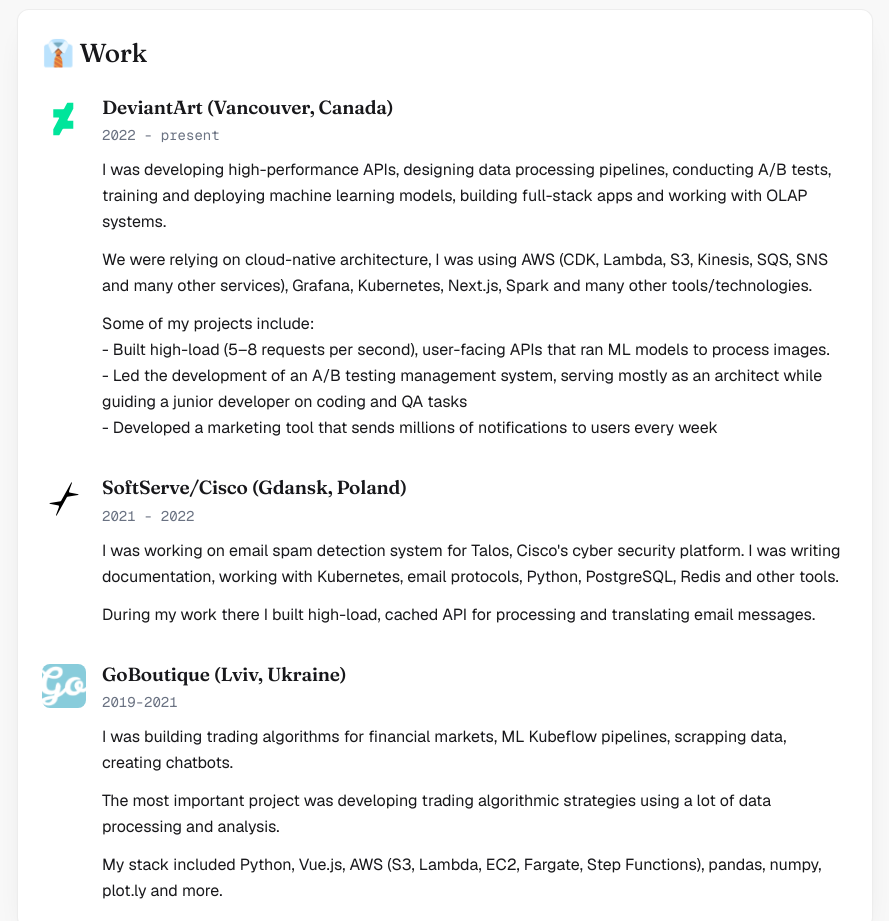
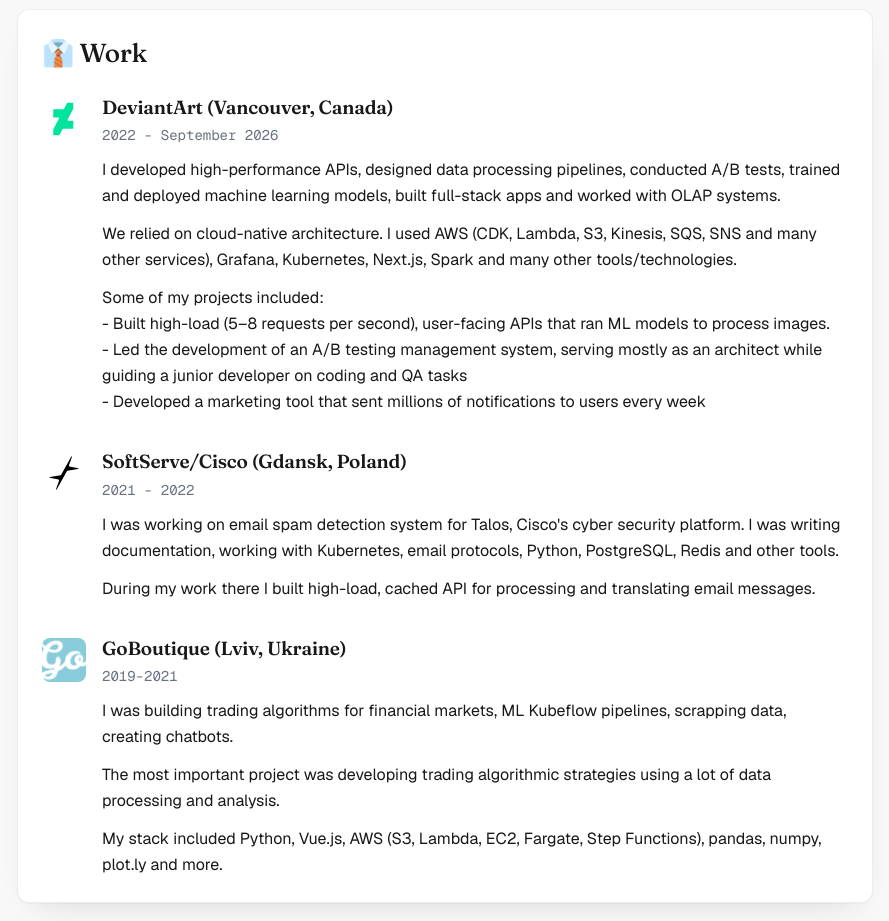
Before and after one commit to vovapyc/vovapyc.github.io, a SvelteKit app: page / in a window 1280 px wide. Shown: the part 960-1881 px from the top of the page, without its empty margins (195-1084 px from the left). Built offline with nearby package versions, Linux system fonts and the light colour scheme.

Commit message:
Update DeviantArt end date and speed up entrances another 20 percent

```diff
--- a/src/routes/+page.svelte
+++ b/src/routes/+page.svelte
@@ -118,20 +118,19 @@
 <WorkExperiences>
 	<WorkExperience
 		company="DeviantArt (Vancouver, Canada)"
-		period="2022 - present"
+		period="2022 - September 2026"
 		logo={deviantArtLogo}
 	>
 		<p>
-			I was developing high-performance APIs, designing data processing pipelines, conducting A/B
-			tests, training and deploying machine learning models, building full-stack apps and working
-			with OLAP systems.
+			I developed high-performance APIs, designed data processing pipelines, conducted A/B tests,
+			trained and deployed machine learning models, built full-stack apps and worked with OLAP
+			systems.
 		</p>
 		<p>
-			We were relying on cloud-native architecture, I was using AWS (CDK, Lambda, S3, Kinesis, SQS,
-			SNS and many other services), Grafana, Kubernetes, Next.js, Spark and many other
-			tools/technologies.
+			We relied on cloud-native architecture. I used AWS (CDK, Lambda, S3, Kinesis, SQS, SNS and
+			many other services), Grafana, Kubernetes, Next.js, Spark and many other tools/technologies.
 		</p>
-		<span>Some of my projects include:</span>
+		<span>Some of my projects included:</span>
 		<ul class="">
 			<li>
 				- Built high-load (5–8 requests per second), user-facing APIs that ran ML models to process
@@ -141,7 +140,7 @@
 				- Led the development of an A/B testing management system, serving mostly as an architect
 				while guiding a junior developer on coding and QA tasks
 			</li>
-			<li>- Developed a marketing tool that sends millions of notifications to users every week</li>
+			<li>- Developed a marketing tool that sent millions of notifications to users every week</li>
 		</ul>
 	</WorkExperience>
 	<WorkExperience
@@ -246,32 +245,34 @@
 	/* Entrance: memoji, then the handwritten line writes itself, then the name, bio and cards */
 	@media (prefers-reduced-motion: no-preference) {
 		.memoji {
-			animation: appear calc(0.8s / 1.3) cubic-bezier(0.2, 0.8, 0.2, 1) both;
+			animation: appear calc(0.8s / 1.3 / 1.2) cubic-bezier(0.2, 0.8, 0.2, 1) both;
 		}
 
 		.note {
 			mask-image: linear-gradient(90deg, #000 40%, transparent 60%);
 			mask-size: 250% 100%;
-			animation: write calc(1.1s / 1.3) ease-in-out calc(0.25s / 1.3) both;
+			animation: write calc(1.1s / 1.3 / 1.2) ease-in-out calc(0.25s / 1.3 / 1.2) both;
 		}
 
 		.note-flag {
 			display: inline-block;
-			animation: pop calc(0.5s / 1.3) cubic-bezier(0.3, 1.6, 0.5, 1) calc(1.2s / 1.3) both;
+			animation: pop calc(0.5s / 1.3 / 1.2) cubic-bezier(0.3, 1.6, 0.5, 1) calc(1.2s / 1.3 / 1.2)
+				both;
 		}
 
 		.word {
 			display: inline-block;
-			animation: rise calc(0.8s / 1.3) cubic-bezier(0.2, 0.8, 0.2, 1) both;
-			animation-delay: calc((0.45s + var(--i) * 0.12s) / 1.3);
+			animation: rise calc(0.8s / 1.3 / 1.2) cubic-bezier(0.2, 0.8, 0.2, 1) both;
+			animation-delay: calc((0.45s + var(--i) * 0.12s) / 1.3 / 1.2);
 		}
 
 		.bio {
-			animation: fade-up calc(0.7s / 1.3) ease-out calc(0.95s / 1.3) both;
+			animation: fade-up calc(0.7s / 1.3 / 1.2) ease-out calc(0.95s / 1.3 / 1.2) both;
 		}
 
 		.intro + :global(.card) {
-			animation: settle calc(0.9s / 1.3) cubic-bezier(0.2, 0.8, 0.2, 1) calc(1.15s / 1.3) both;
+			animation: settle calc(0.9s / 1.3 / 1.2) cubic-bezier(0.2, 0.8, 0.2, 1)
+				calc(1.15s / 1.3 / 1.2) both;
 		}
 	}
 
```
